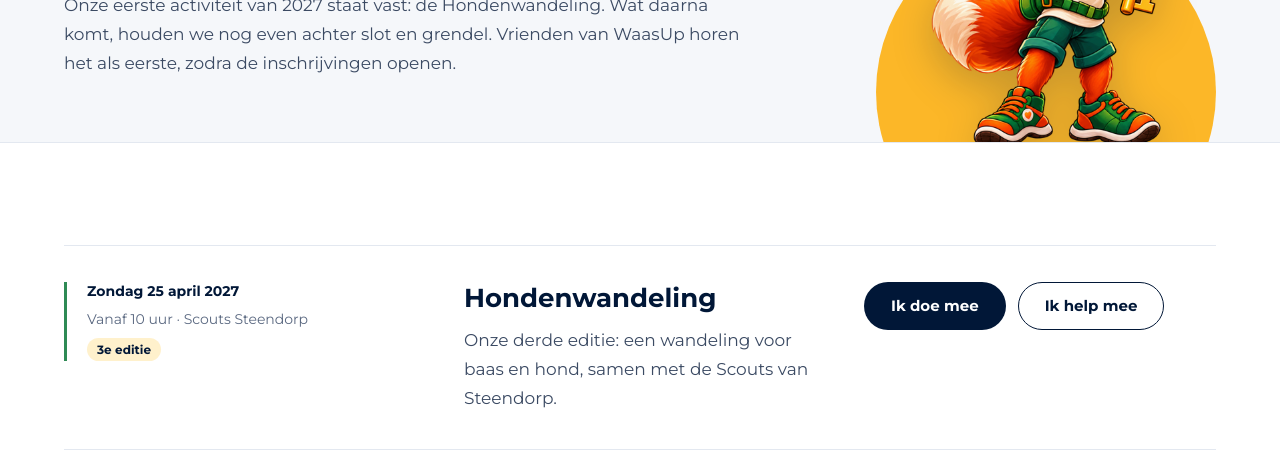
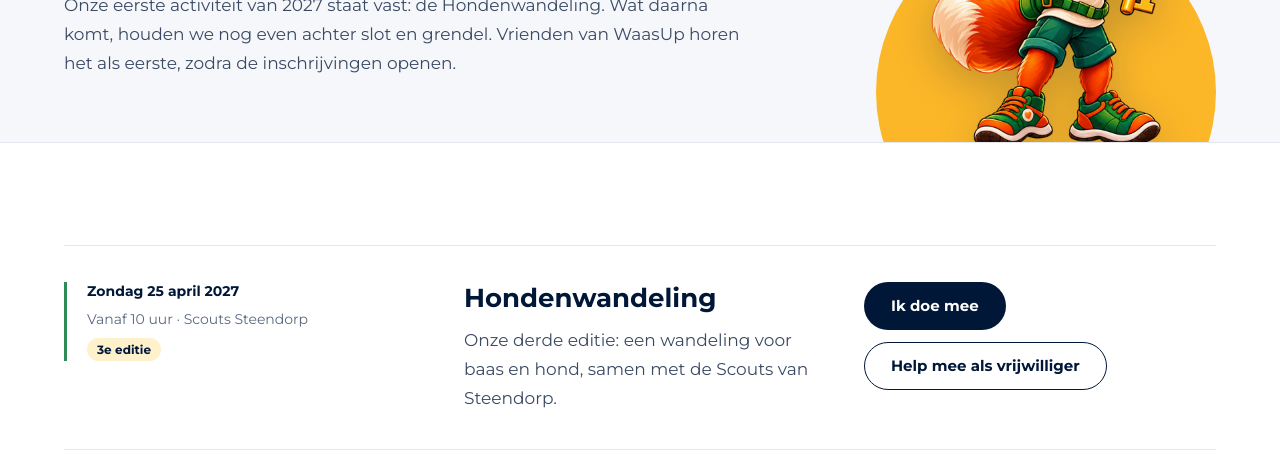
Before and after one commit to pp31176/waasup-site, a plain HTML site: page activiteiten.html in a window 1280 px wide. Shown: the part 343-800 px from the top of the page. Drawn offline with Linux system fonts and the light colour scheme.

Commit message:
Vrijwilligersknop Hondenwandeling naar shiftformulier
Co-Authored-By: Claude Opus 5.5 <noreply@anthropic.com>
Claude-Session: https://claude.ai/code/session_01RiyzxMmXaQAw8ef5rzzN4B

```diff
--- a/activiteiten.html
+++ b/activiteiten.html
@@ -42,7 +42,7 @@
 </div></section><section class="sec" aria-label="Kalender"><div class="wrap"><article class="kal">
   <div class="meta" style="border-color:#2F8A55"><strong>Zondag 25 april 2027</strong><span>Vanaf 10 uur · Scouts Steendorp</span><span class="badge">3e editie</span></div>
   <div class="stack" style="gap:12px"><h2>Hondenwandeling</h2><p>Onze derde editie: een wandeling voor baas en hond, samen met de Scouts van Steendorp.</p></div>
-  <div class="btns"><a class="btn btn-navy" href="doe-mee.html">Ik doe mee</a><a class="btn btn-rand" href="doe-mee.html">Ik help mee</a></div>
+  <div class="btns"><a class="btn btn-navy" href="doe-mee.html">Ik doe mee</a><a class="btn btn-rand" href="https://tally.so/r/DqkWNR?bron=site">Help mee als vrijwilliger</a></div>
 </article><article class="kal teaser" aria-label="Nog geheime activiteit">
   <div class="meta" style="border-color:#C9C3B5" aria-hidden="true"><strong class="waas">Wrexo plin 2027</strong><span class="waas">Grovel · Tmasse</span></div>
   <div class="stack" style="gap:12px" aria-hidden="true"><h2 class="waas">Kwintel van je Plorr</h2><p class="waas">Rond klommer maken we blint voor wie wat plosser is, samen met frinkels uit de buurt.</p></div>
```
Also changed, not shown: index.html (+1 -1 lines).
